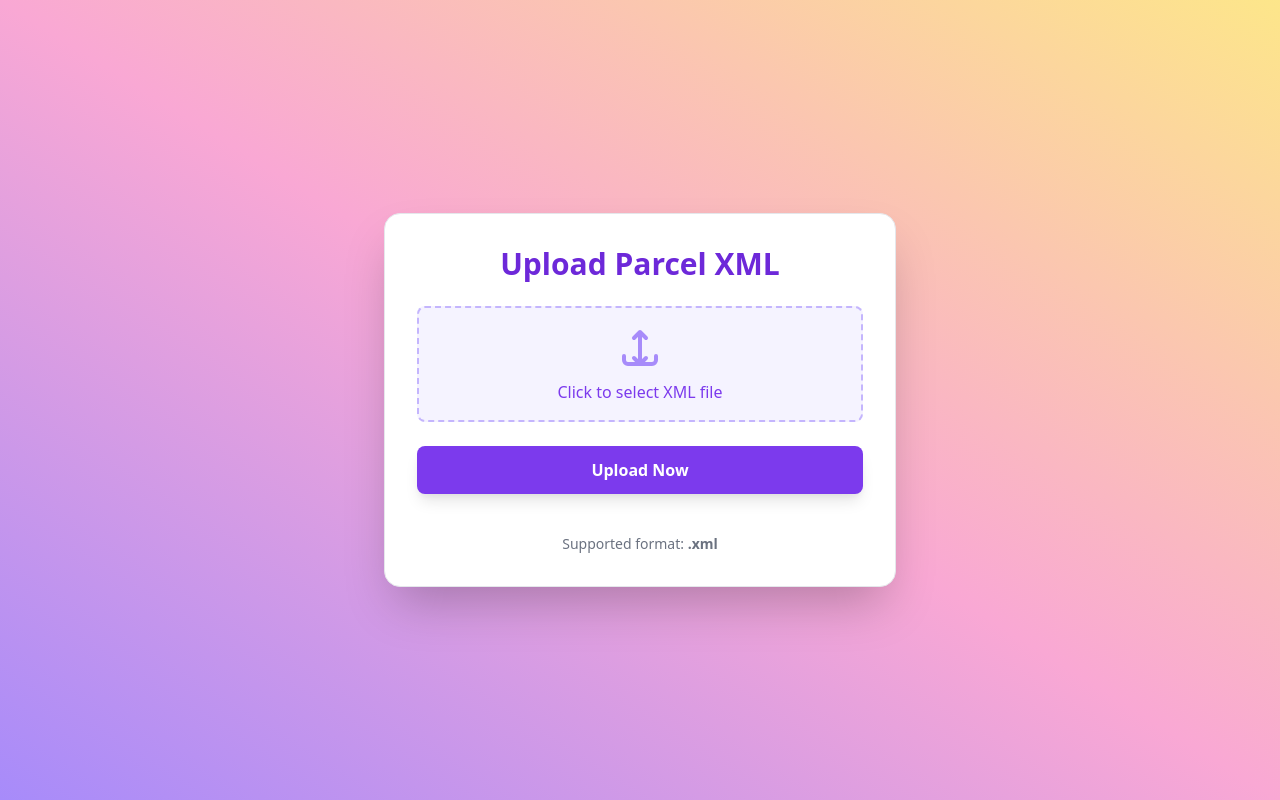
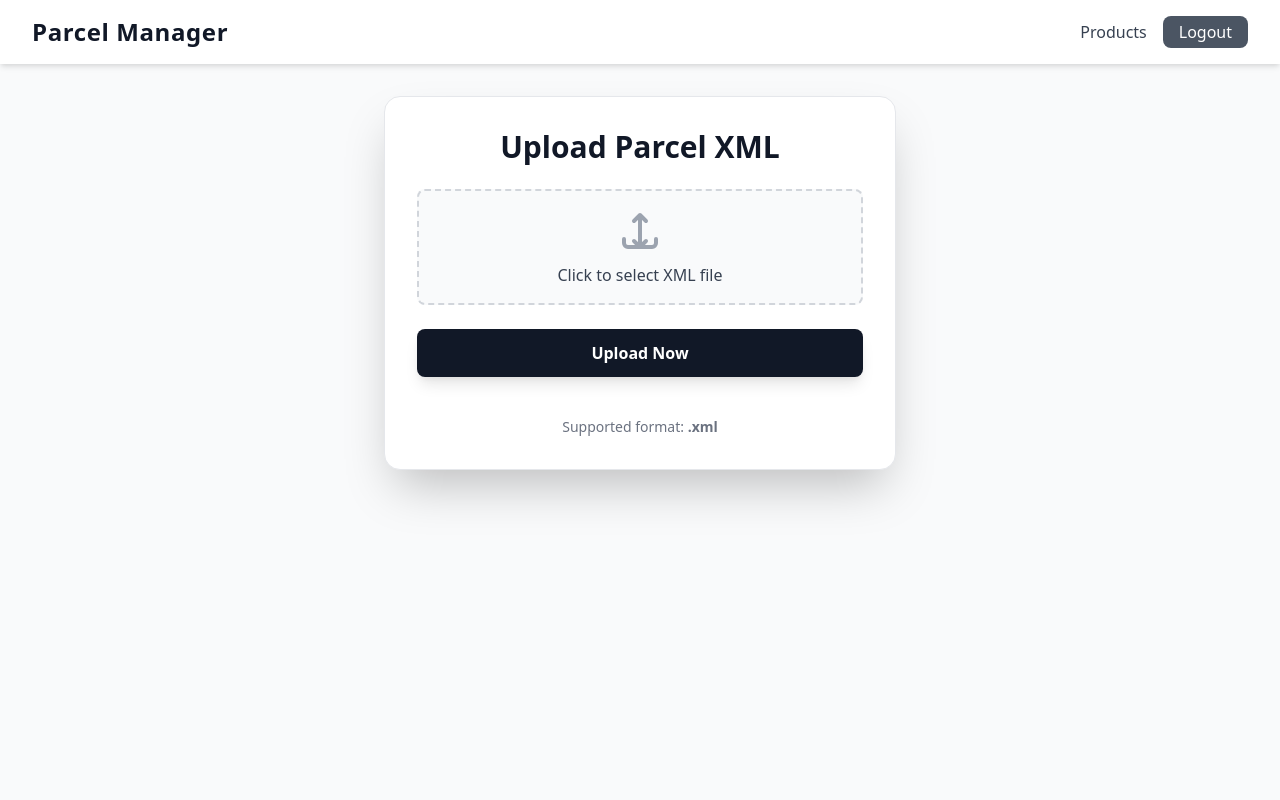
Before and after one commit to Aditya-kumar-sah/Parcel_Frontend, a React (Vite) app: page /home in a window 1280 px wide. Built offline with nearby package versions, Linux system fonts and the light colour scheme.

Commit message:
implemented ui for displaying products

```diff
--- a/src/App.jsx
+++ b/src/App.jsx
@@ -3,6 +3,7 @@ import {BrowserRouter,Routes,Route} from "react-router-dom"
 import Register from './components/Register'
 import Login from './components/Login'
 import Home from './components/Home'
+import Products from './components/Products'
 
 function App() {
 
@@ -14,6 +15,7 @@ function App() {
           <Route path="/" element={<Register/>}/>
           <Route path="/login" element={<Login/>}/>
           <Route path="/home" element={<Home/>}/>
+          <Route path="/products" element={<Products/>}/>
         </Routes>
       </BrowserRouter>
     </>
--- /dev/null
+++ b/src/components/Products.jsx
@@ -0,0 +1,110 @@
+import { useEffect, useState } from "react";
+import axios from "axios";
+import { Link } from "react-router-dom";
+
+function Products() {
+  const [mail, setMail] = useState([]);
+  const [regular, setRegular] = useState([]);
+  const [heavy, setHeavy] = useState([]);
+  const [loading, setLoading] = useState(true);
+
+  const fetchParcels = async () => {
+    try {
+      const res = await axios.get(
+        `${import.meta.env.VITE_APP_BACKENDURL}/api/parcel/approved`,
+        { withCredentials: true }
+      );
+
+      const parcels = res.data;
+
+      setMail(parcels.filter(p => p.department === "Mail"));
+      setRegular(parcels.filter(p => p.department === "Regular"));
+      setHeavy(parcels.filter(p => p.department === "Heavy"));
+    } catch (error) {
+      console.error(error);
+    } finally {
+      setLoading(false);
+    }
+  };
+
+  useEffect(() => {
+    fetchParcels();
+  }, []);
+
+  if (loading) {
+    return (
+      <div className="min-h-screen flex items-center justify-center text-lg font-medium text-gray-600">
+        Loading Parcels...
+      </div>
+    );
+  }
+
+  return (
+    <div className="absolute inset-0 bg-gray-50 min-h-screen">
+      {/* Navbar */}
+      <nav className="w-full bg-white shadow-md py-4 px-8 flex justify-between items-center">
+        <h1 className="text-2xl font-bold text-gray-900 tracking-wide">
+           Parcel Manager
+        </h1>
+        <Link
+          to="/home"
+          className="text-gray-700 font-medium hover:text-gray-900 transition-colors"
+        >
+          Home
+        </Link>
+      </nav>
+
+      <div className="p-8 pt-6">
+        <h1 className="text-4xl font-bold text-center text-gray-900 mb-12">
+          Approved Parcels
+        </h1>
+
+        <Category title="Mail" data={mail} />
+        <Category title="Regular" data={regular} />
+        <Category title="Heavy" data={heavy} />
+      </div>
+    </div>
+  );
+}
+
+function Category({ title, data }) {
+  return (
+    <div className="mb-14">
+      <h2 className="text-xl font-semibold text-gray-800 mb-4">
+        {title} Department
+      </h2>
+
+      {data.length === 0 ? (
+        <p className="text-gray-500">No parcels available</p>
+      ) : (
+        <div className="grid grid-cols-1 sm:grid-cols-2 lg:grid-cols-3 gap-6">
+          {data.map(parcel => (
+            <div
+              key={parcel._id}
+              className="bg-white rounded-xl p-6 shadow hover:shadow-lg transition-shadow"
+            >
+              <h3 className="font-semibold text-lg text-gray-900 mb-2">
+                {parcel.name}
+              </h3>
+
+              <div className="text-sm text-gray-700 space-y-1">
+                <p><b>Weight:</b> {parcel.weight} kg</p>
+                <p><b>Value:</b> ₹{parcel.value}</p>
+
+                <p className="mt-3 font-medium text-gray-900">Address</p>
+                <p>{parcel.address.street}, {parcel.address.houseNumber}</p>
+                <p>{parcel.address.city} - {parcel.address.postalCode}</p>
+              </div>
+
+              <div className="mt-4 text-xs inline-block px-4 py-1 bg-gray-200 rounded-full font-medium text-gray-700">
+                {parcel.department}
+              </div>
+            </div>
+          ))}
+        </div>
+      )}
+    </div>
+  );
+}
+
+export default Products;
--- a/src/components/home.jsx
+++ b/src/components/home.jsx
@@ -1,9 +1,11 @@
 import { useState } from "react";
 import axios from "axios";
+import { Link, useNavigate } from "react-router-dom";
 
 function Home() {
   const [file, setFile] = useState(null);
   const [message, setMessage] = useState("");
+  const navigate = useNavigate();
 
   const handleFileChange = (e) => setFile(e.target.files[0]);
 
@@ -17,7 +19,10 @@ function Home() {
     formData.append("file", file);
 
     try {
-      const res = await axios.post(`${import.meta.env.VITE_APP_BACKENDURL}/api/parcel/upload-xml`,formData,{
+      const res = await axios.post(
+        `${import.meta.env.VITE_APP_BACKENDURL}/api/parcel/upload-xml`,
+        formData,
+        {
           headers: { "Content-Type": "multipart/form-data" },
           withCredentials: true,
         }
@@ -28,20 +33,53 @@ function Home() {
     }
   };
 
+  // Logout handler
+  const handleLogout = async () => {
+    try {
+      await axios.post(`${import.meta.env.VITE_APP_BACKENDURL}/api/auth/logout`, {}, { withCredentials: true });
+      navigate("/login");
+    } catch (err) {
+      console.error("Logout failed:", err);
+    }
+  };
+
   return (
-    <div className=" absolute inset-0 min-h-screen w-full flex items-center justify-center bg-gradient-to-tr from-purple-400 via-pink-300 to-yellow-200">
+    <div className="absolute inset-0 bg-gray-50 min-h-screen">
+      {/* Navbar */}
+      <nav className="w-full bg-white shadow-md py-4 px-8 flex justify-between items-center">
+        <h1 className="text-2xl font-bold text-gray-900 tracking-wide">
+          Parcel Manager
+        </h1>
+        <div className="flex items-center gap-4">
+          <Link
+            to="/products"
+            className="text-gray-700 font-medium hover:text-gray-900 transition-colors"
+          >
+            Products
+          </Link>
+          <button
+            onClick={handleLogout}
+            className="bg-gray-600 text-white px-4 py-1 rounded-lg hover:bg-gray-800 transition-colors font-medium"
+          >
+            Logout
+          </button>
+        </div>
+      </nav>
+
+      {/* Content */}
+      <div className="flex items-center justify-center p-8">
         <div className="bg-white shadow-2xl rounded-2xl w-full max-w-lg p-8 border border-gray-200">
-        <h1 className="text-3xl font-extrabold mb-6 text-center text-purple-700">
+          <h1 className="text-3xl font-extrabold mb-6 text-center text-gray-900">
             Upload Parcel XML
           </h1>
 
           <div className="flex flex-col items-center mb-6">
             <label
               htmlFor="fileUpload"
-            className="cursor-pointer w-full flex flex-col items-center justify-center px-6 py-4 border-2 border-dashed border-purple-300 rounded-lg hover:border-purple-500 transition-colors bg-purple-50"
+              className="cursor-pointer w-full flex flex-col items-center justify-center px-6 py-4 border-2 border-dashed border-gray-300 rounded-lg hover:border-gray-500 transition-colors bg-gray-50"
             >
               <svg
-              className="w-12 h-12 mb-2 text-purple-400"
+                className="w-12 h-12 mb-2 text-gray-400"
                 fill="none"
                 stroke="currentColor"
                 strokeWidth="2"
@@ -54,7 +92,7 @@ function Home() {
                   d="M4 16v2a2 2 0 002 2h12a2 2 0 002-2v-2M12 12v8m0 0l-3-3m3 3l3-3M12 12V4m0 0l-3 3m3-3l3 3"
                 ></path>
               </svg>
-            <span className="text-purple-600 font-medium">
+              <span className="text-gray-700 font-medium">
                 {file ? file.name : "Click to select XML file"}
               </span>
               <input
@@ -69,13 +107,13 @@ function Home() {
 
           <button
             onClick={handleUpload}
-          className="w-full py-3 bg-purple-600 text-white font-semibold rounded-lg shadow-lg hover:bg-purple-700 transition-colors mb-4"
+            className="w-full py-3 bg-gray-900 text-white font-semibold rounded-lg shadow-lg hover:bg-gray-800 transition-colors mb-4"
           >
             Upload Now
           </button>
 
           {message && (
-          <div className="text-center mt-4 p-3 rounded-lg bg-purple-100 text-purple-800 font-medium shadow-sm">
+            <div className="text-center mt-4 p-3 rounded-lg bg-gray-100 text-gray-800 font-medium shadow-sm">
               {message}
             </div>
           )}
@@ -85,6 +123,7 @@ function Home() {
           </p>
         </div>
       </div>
+    </div>
   );
 }
 
```
Lines whose indentation alone changed are shown as unchanged.
